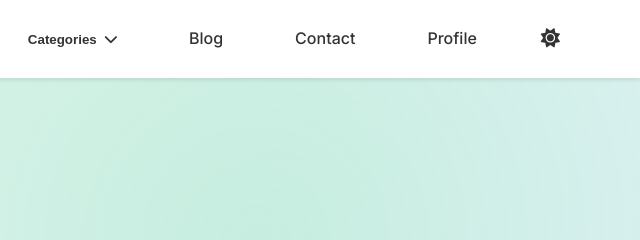
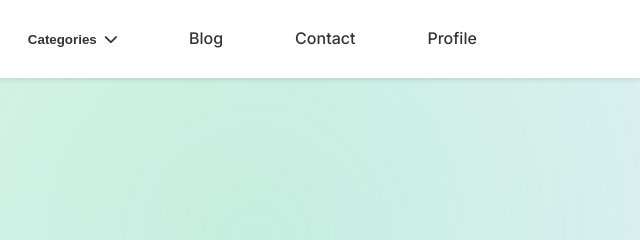
Before and after one commit to Mohi-7/Eco-Sphere, a plain HTML site: page index.html in a window 1280 px wide. Shown: the top 240 px of the page, 640-1280 px from the left. Drawn offline with nearby package versions, Linux system fonts and the light colour scheme.

Commit message:
Update styles.css

```diff
--- a/styles.css
+++ b/styles.css
@@ -515,7 +515,7 @@
   .theme-toggle {
     background: none;
     border: none;
-    color: var(--text-light);
+    color: var(--text-dark);
     cursor: pointer;
     font-size: 1.2rem;
     padding: 0.5rem;
```
